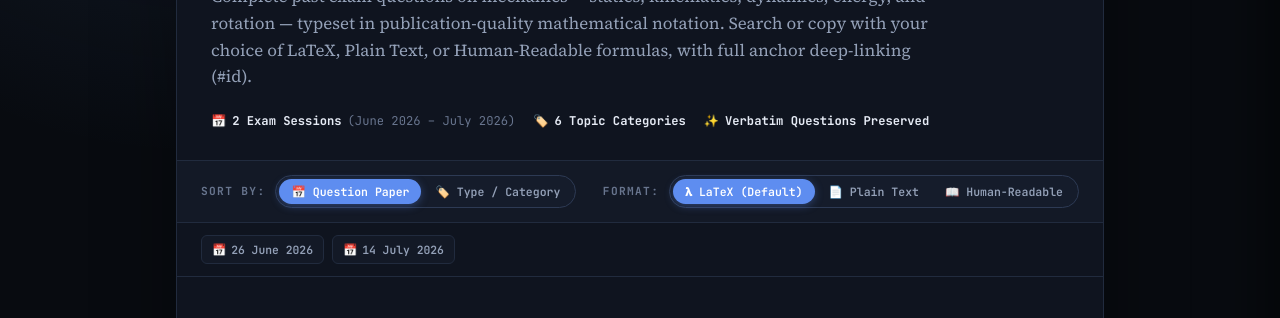
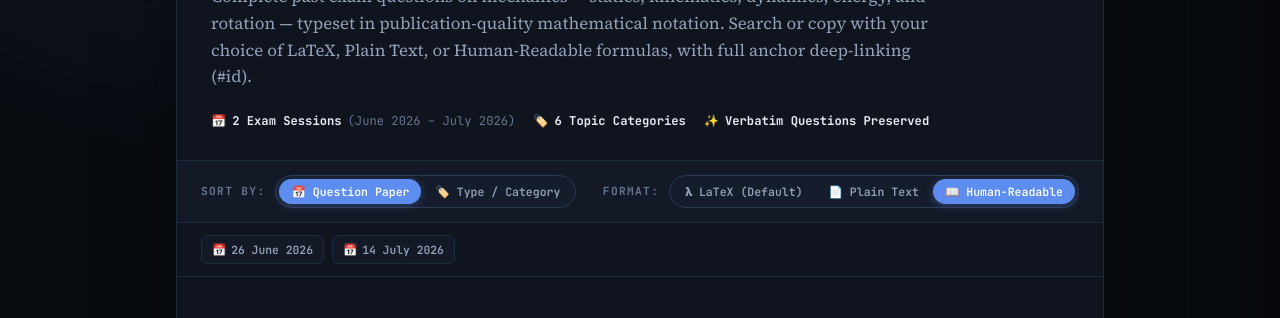
Before and after one commit to this-is-SAKIB/physics, a plain HTML site: page index.html in a window 1280 px wide. Shown: the part 331-649 px from the top of the page. Drawn offline with nearby package versions, Linux system fonts and the light colour scheme; a web font is replaced by a local one.

```diff
--- a/index.html
+++ b/index.html
@@ -1168,13 +1168,13 @@
       <div class="control-group">
         <span class="control-label">Format:</span>
         <div class="segmented-control" role="tablist" aria-label="Button & Math Format">
-          <button class="seg-btn active" data-format="latex" onclick="setGlobalFormat('latex')">
+          <button class="seg-btn" data-format="latex" onclick="setGlobalFormat('latex')">
             𝛌 LaTeX (Default)
           </button>
           <button class="seg-btn" data-format="plain" onclick="setGlobalFormat('plain')">
             📄 Plain Text
           </button>
-          <button class="seg-btn" data-format="human" onclick="setGlobalFormat('human')">
+          <button class="seg-btn active" data-format="human" onclick="setGlobalFormat('human')">
             📖 Human-Readable
           </button>
         </div>
```
